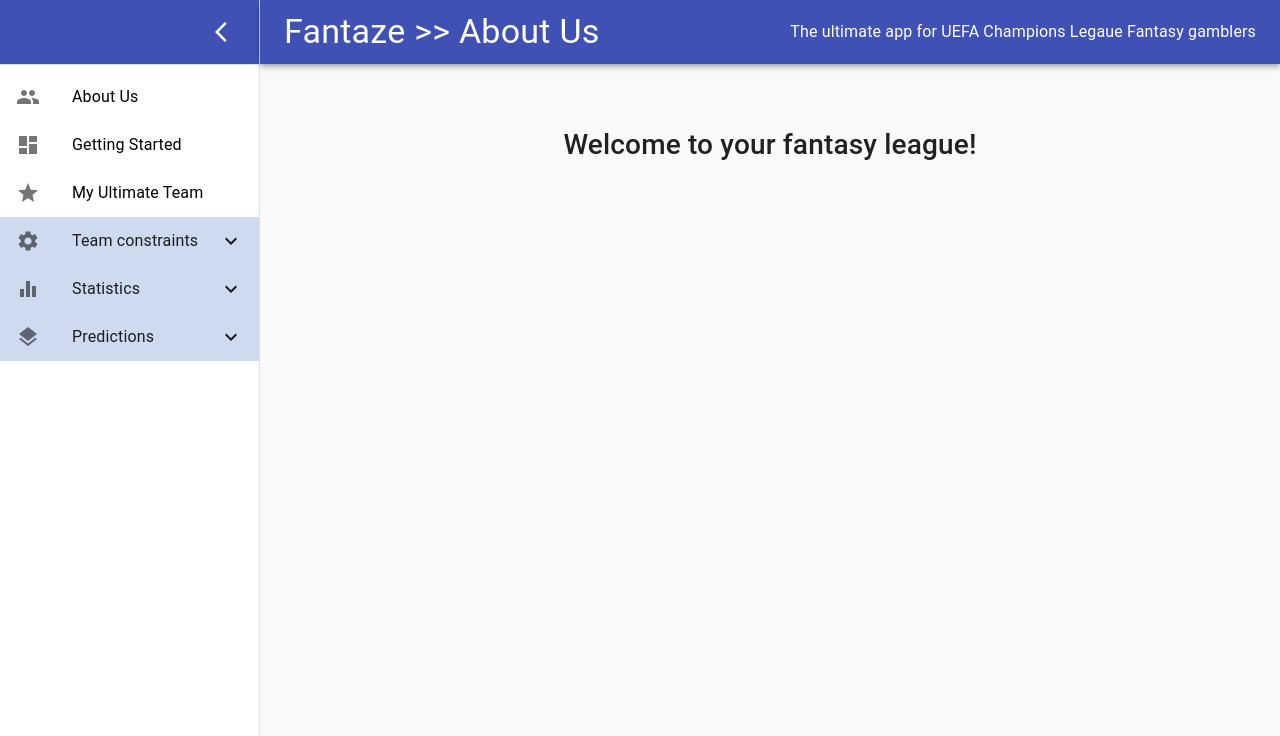
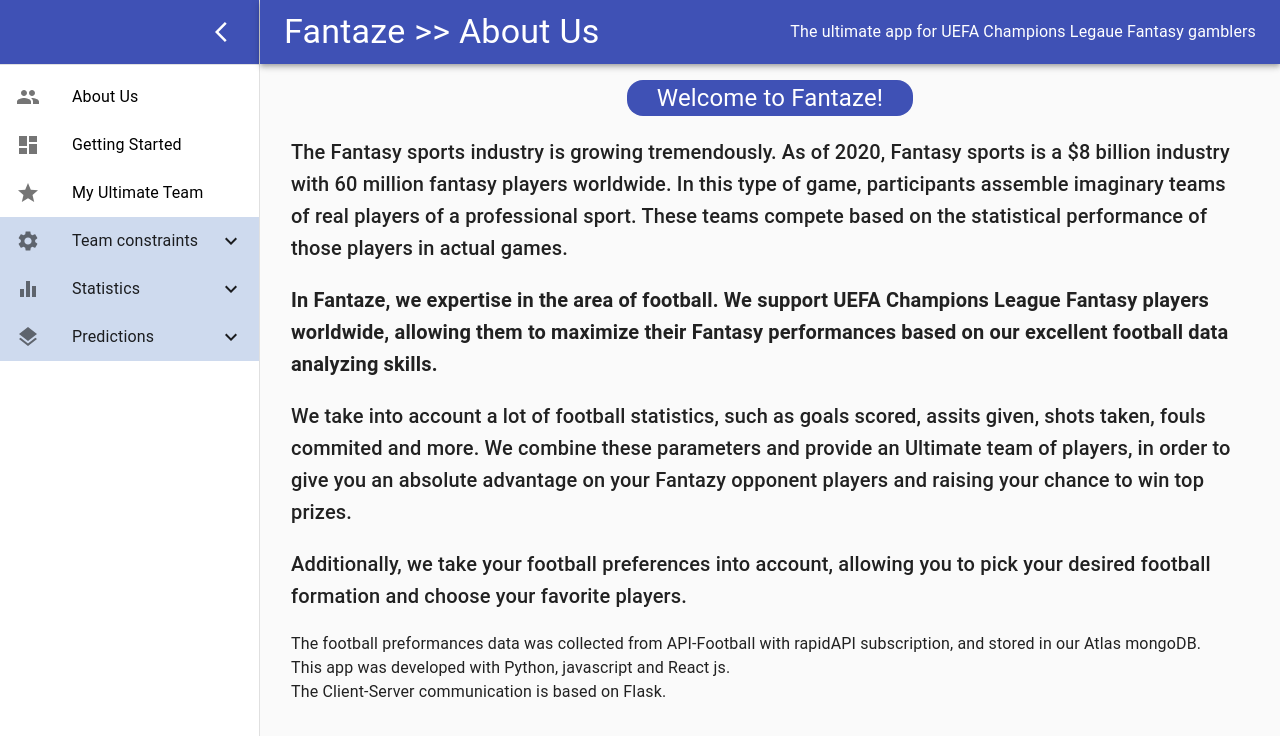
Before and after one commit to tomerkeizler/Fantaze, a React (Create React App) app: page / in a window 1280 px wide. Shown: the top 736 px of the page. Built offline with nearby package versions, Linux system fonts and the light colour scheme.

Commit message:
added wide information in About us page

```diff
--- a/src/components/AboutUs/AboutUs.js
+++ b/src/components/AboutUs/AboutUs.js
@@ -1,12 +1,59 @@
 import React from "react";
+import { makeStyles } from '@material-ui/core/styles';
+import Typography from '@material-ui/core/Typography';
+import Chip from '@material-ui/core/Chip';
+
+const useStyles = makeStyles((theme) => ({
+  chip: {
+    fontSize: '1.5rem',
+    padding: 18,
+    marginBottom: 20,
+  }
+}));
+
 
 const AboutUs = () => {
-  return <main id="mainContent">
+  const classes = useStyles();
+
+  return (
     <div className="container">
-      <div className="row justify-content-center mt-5 p-0">
-        <h3>Welcome to your fantasy league!</h3>
-      </div>
+
+      <center>
+        <Chip className={classes.chip} color="primary" label="Welcome to Fantaze!" />
+      </center>
+
+      <Typography variant="h6">
+        The Fantasy sports industry is growing tremendously. As of 2020, Fantasy sports is a $8 billion industry with 60 million fantasy players worldwide.
+        In this type of game, participants assemble imaginary teams of real players of a professional sport. These teams compete based on the statistical performance of those players in actual games.
+      </Typography>
+      <br />
+
+      <Typography variant="h6">
+        <b>
+          In Fantaze, we expertise in the area of football. We support UEFA Champions League Fantasy players worldwide, allowing them to maximize their Fantasy performances based on our excellent football data analyzing skills.
+        </b>
+      </Typography>
+      <br />
+
+      <Typography variant="h6">
+        We take into account a lot of football statistics, such as goals scored, assits given, shots taken, fouls commited and more. We combine these parameters and provide an Ultimate team of players, in order to give you an absolute advantage on your Fantazy opponent players and raising your chance to win top prizes.
+      </Typography>
+      <br />
+
+      <Typography variant="h6">
+        Additionally, we take your football preferences into account, allowing you to pick your desired football formation and choose your favorite players.
+      </Typography>
+      <br />
+
+      <Typography variant="body1">
+        The football preformances data was collected from API-Football with rapidAPI subscription, and stored in our Atlas mongoDB.
+          <br />
+        This app was developed with Python, javascript and React js.
+          <br />
+        The Client-Server communication is based on Flask.
+      </Typography>
+
     </div>
-  </main>;
+  )
 }
 export default AboutUs;
```
